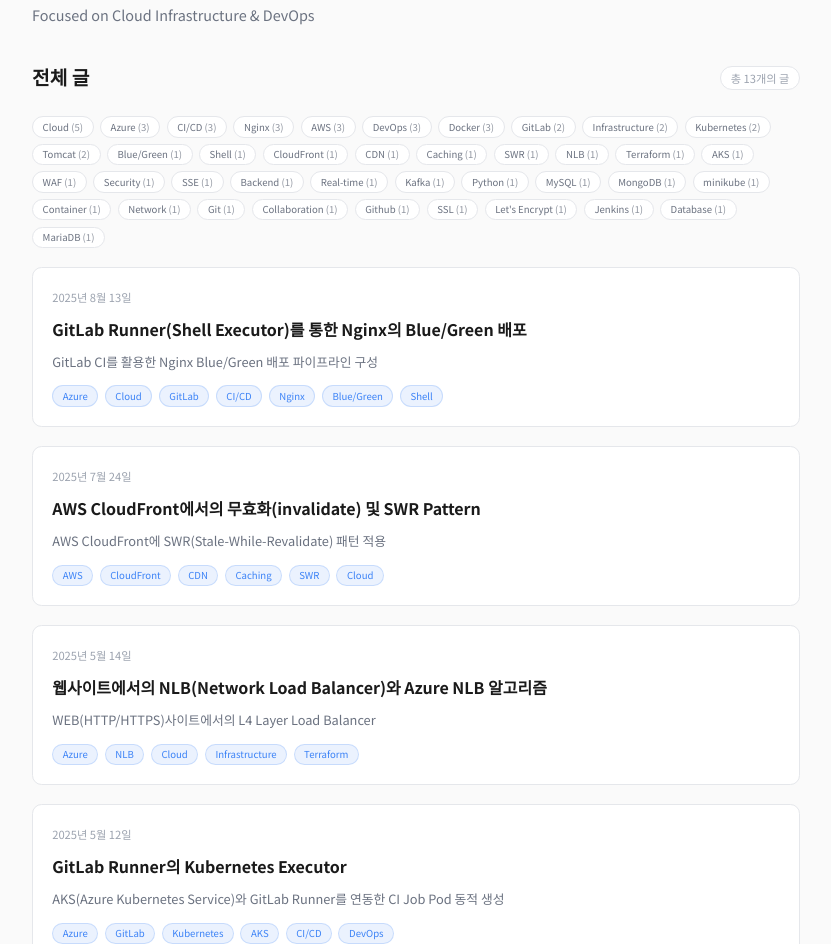
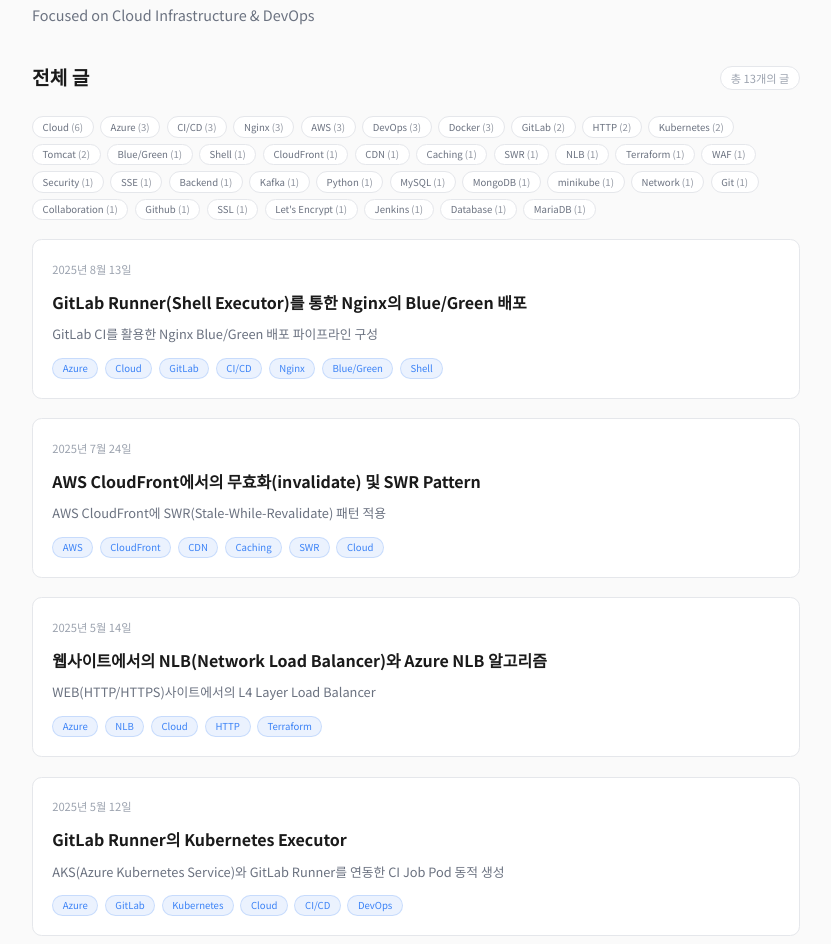
Before and after one commit to xxng1/xxng1-blog, a Next.js app: page / in a window 1280 px wide. Shown: the part 148-1092 px from the top of the page, without its empty margins (224-1055 px from the left). Built offline with nearby package versions, Linux system fonts and the light colour scheme.

Commit message:
chore: naming

```diff
--- a/content/posts/10-azure-gitlab-k8s.md
+++ b/content/posts/10-azure-gitlab-k8s.md
@@ -4,7 +4,7 @@ title:        "GitLab Runner의 Kubernetes Executor"
 date: '2025-05-12'
 section: 'infra'
 excerpt: 'AKS(Azure Kubernetes Service)와 GitLab Runner를 연동한 CI Job Pod 동적 생성'
-tags: ['Azure', 'GitLab', 'Kubernetes', 'AKS', 'CI/CD', 'DevOps']
+tags: ['Azure', 'GitLab', 'Kubernetes', 'Cloud', 'CI/CD', 'DevOps']
 ---
 
 GitLab Runner를 Kubernetes에 붙이면, CI Job이 실행될 때마다 임시 Pod가 생성되고 종료되는 과정을 확인할 수 있다.
--- a/content/posts/11-nlb-on-website.md
+++ b/content/posts/11-nlb-on-website.md
@@ -4,7 +4,7 @@ title:        "웹사이트에서의 NLB(Network Load Balancer)와 Azure NLB 알
 date: '2025-05-14'
 section: 'infra'
 excerpt: 'WEB(HTTP/HTTPS)사이트에서의 L4 Layer Load Balancer'
-tags: ['Azure', 'NLB', 'Cloud', 'Infrastructure', 'Terraform']
+tags: ['Azure', 'NLB', 'Cloud', 'HTTP', 'Terraform']
 ---
 
 웹사이트는 대부분 HTTP/HTTPS 레벨에서 동작하고, ALB는 이 레벨의 기능을 그대로 활용할 수 있다.
--- a/content/posts/5-aws-services1.md
+++ b/content/posts/5-aws-services1.md
@@ -4,7 +4,7 @@ title:        "AWS SAA-C03 Services"
 date: '2024-04-11'
 section: 'infra'
 excerpt: 'AWS Certified Solutions Architect - Associate 시험을 공부하며 많이 봤던 서비스들 정리'
-tags: ['AWS', 'Network', 'Cloud', 'Infrastructure']
+tags: ['AWS', 'Network', 'Cloud']
 ---
 
 AWS 서비스 중 AWS SAA 시험에서 자주 언급되는 서비스들 정리.
--- a/content/posts/6-minikube1.md
+++ b/content/posts/6-minikube1.md
@@ -4,7 +4,7 @@ title: "minikube?"
 date: '2024-04-25'
 section: 'infra'
 excerpt: '로컬 환경에서 Kubernetes를 간단하게 사용하기 위한 minikube 설치 및 사용법'
-tags: ['Kubernetes', 'minikube', 'DevOps', 'Container']
+tags: ['Kubernetes', 'minikube', 'DevOps']
 ---
 
 쿠버네티스를 쉽게 구축하고 싶을 때 빠른 대안 중 하나가 **minikube**이다.
--- a/content/posts/8-sse-java.md
+++ b/content/posts/8-sse-java.md
@@ -4,7 +4,7 @@ title:        "SSE 방식을 이용한 실시간 알림 구현"
 date: '2024-06-15'
 section: 'dev'
 excerpt: 'Server-Sent Events를 활용한 단방향 통신 및 Nginx 설정'
-tags: ['SSE', 'Backend', 'Real-time', 'Nginx']
+tags: ['SSE', 'Backend', 'HTTP', 'Nginx']
 ---
 
 프로젝트에서 사용했던 SSE 방식에 대해.
--- a/src/app/about/page.tsx
+++ b/src/app/about/page.tsx
@@ -133,7 +133,7 @@ export default function AboutPage() {
                 <div className="bg-card-background border border-card-border rounded-2xl p-8 shadow-sm">
                     <div className="flex items-center justify-between mb-6">
                         <h2 className="text-3xl font-bold text-foreground">Tech Stack</h2>
-                        <span className="text-xs text-muted-foreground italic">* 기술에 마우스를 올리면 수준 설명을 확인할 수 있습니다</span>
+                        <span className="text-xs text-muted-foreground italic">* 기술에 마우스를 올리면 설명을 확인할 수 있습니다</span>
                     </div>
                     <div className="space-y-6">
                         <TechStackGroup
--- a/src/components/projects-section.tsx
+++ b/src/components/projects-section.tsx
@@ -31,7 +31,7 @@ export default function ProjectsSection() {
   return (
     <section className="mb-12">
       <div className="bg-card-background border border-card-border rounded-2xl p-8 shadow-sm">
-        <h2 className="text-3xl font-bold text-foreground mb-6">Projects</h2>
+        <h2 className="text-3xl font-bold text-foreground mb-6">Project</h2>
         <div className="space-y-6">
           {projects.map((project) => (
             <article
```
